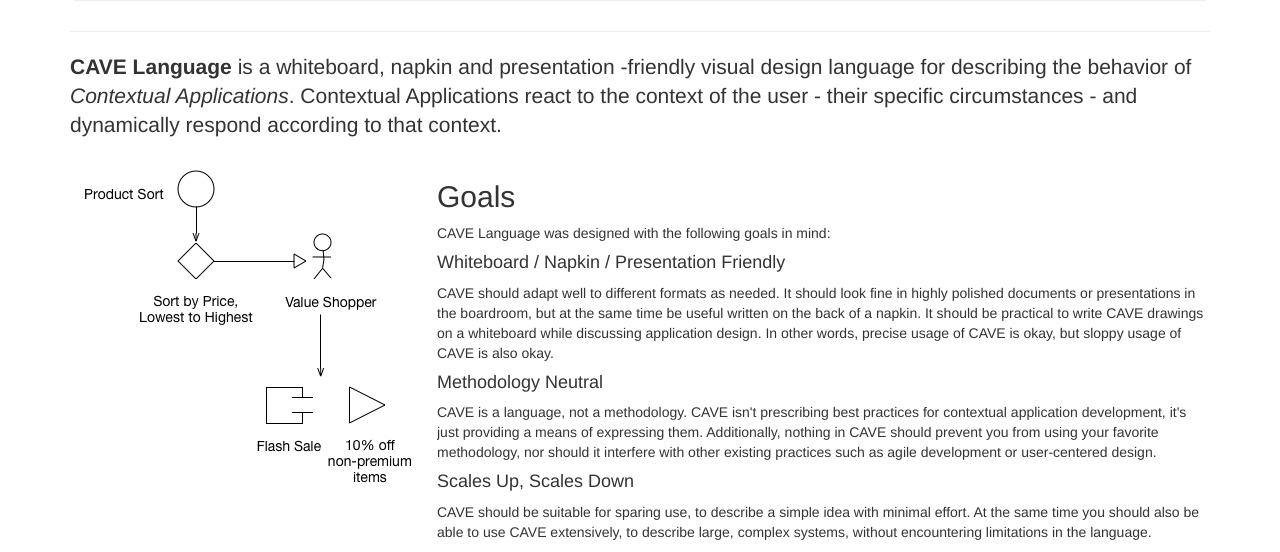
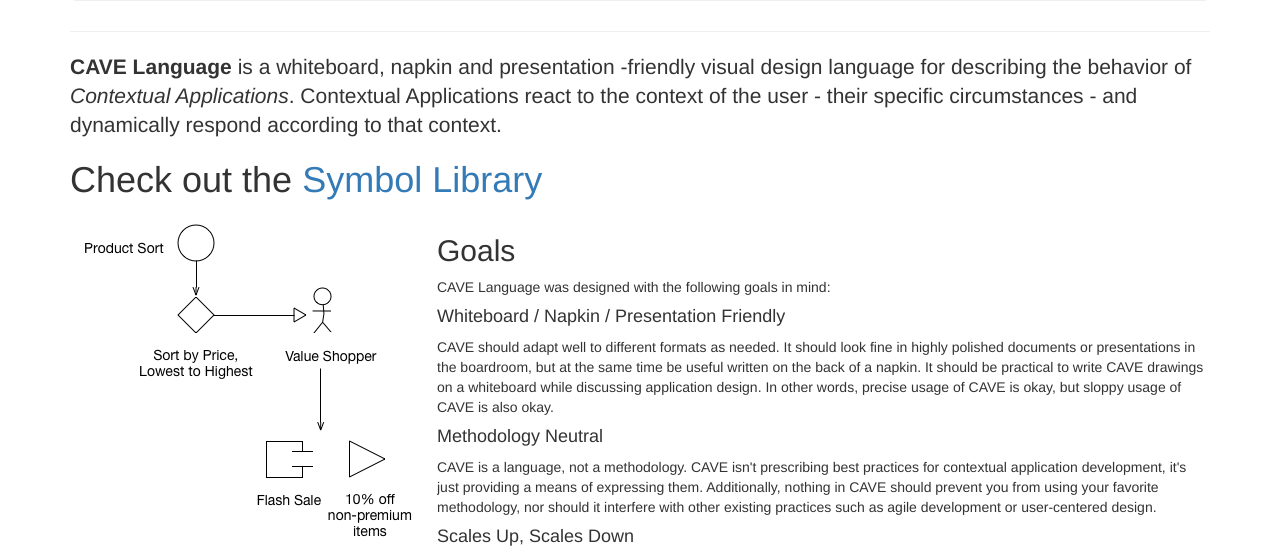
Before and after one commit to Axilent/cave-language, a Django app: page / in a window 1280 px wide. Shown: the part 313-865 px from the top of the page. Run offline with Django 3.2, Linux system fonts and the light colour scheme; some libraries are stand-ins or nearby versions.

Commit message:
Adding big link to symbol library on home page.

```diff
--- a/cavelanguage/templates/home.html
+++ b/cavelanguage/templates/home.html
@@ -10,6 +10,7 @@
 </div>
 <hr/>
 <p class="lead"><strong>CAVE Language</strong> is a whiteboard, napkin and presentation -friendly visual design language for describing the behavior of <em>Contextual Applications</em>. Contextual Applications react to the context of the user - their specific circumstances - and dynamically respond according to that context.</p>
+<h1>Check out the <a href="/symbols/">Symbol Library</a></h1>
 <p></p>
 <div class="media">
     <div class="media-left">
```
